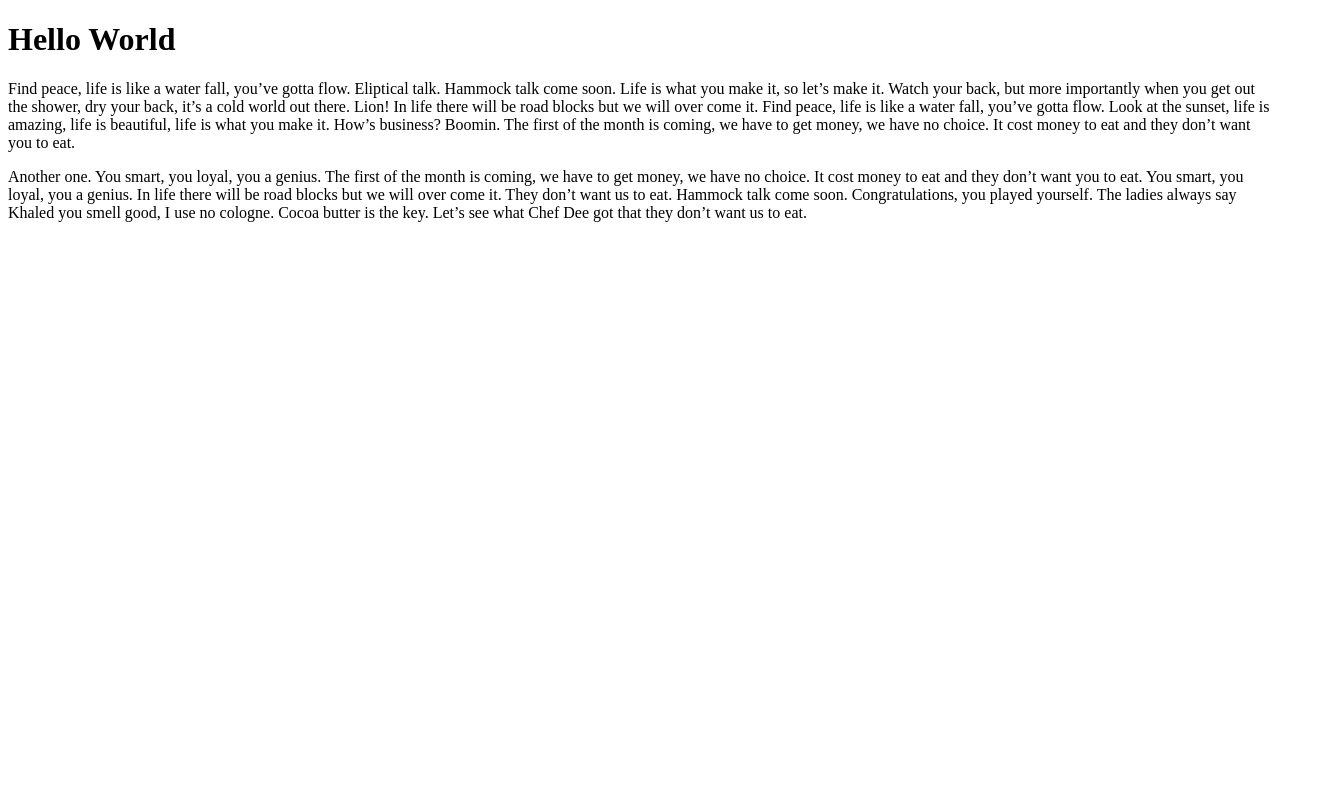
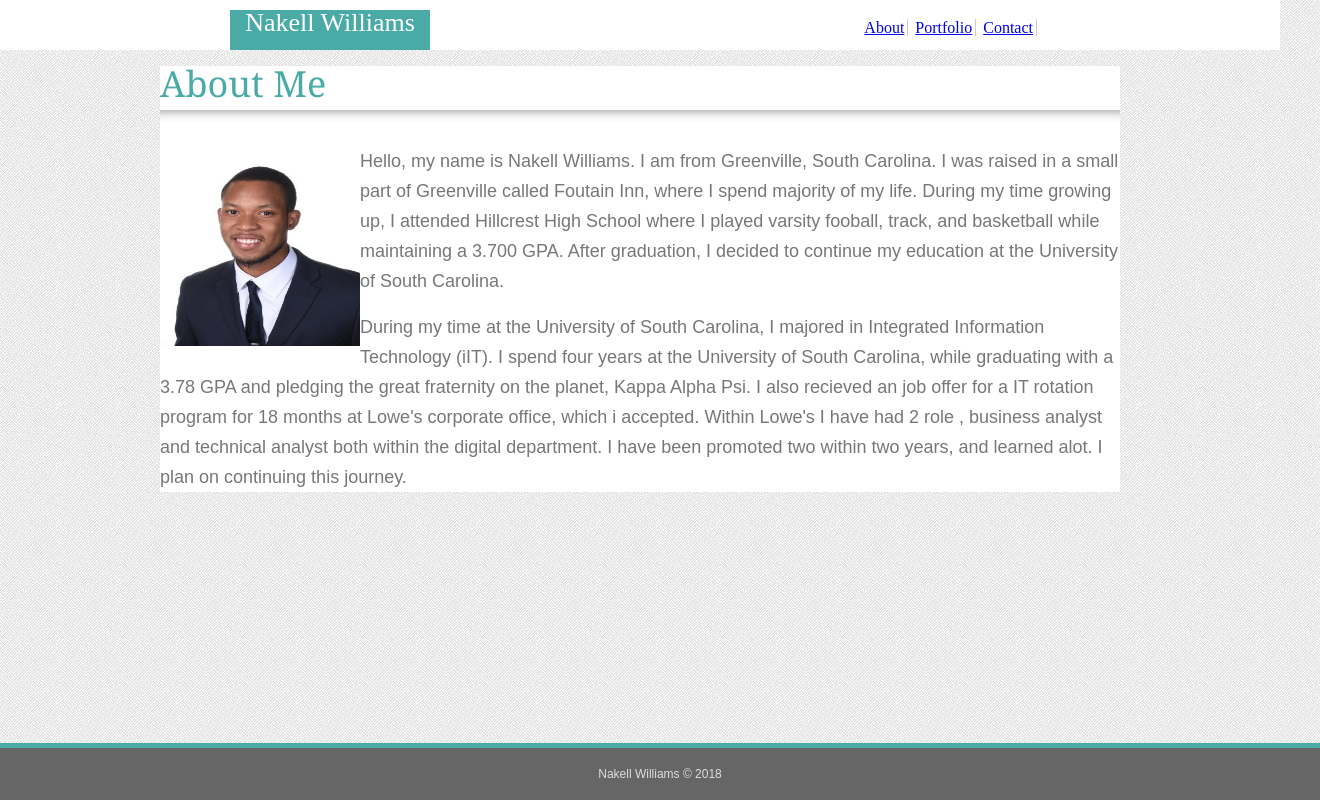
Before and after one commit to nakellw/nakellw.github.io, a plain HTML site: page index.html in a window 1280 px wide. Shown: the whole page, 1320 px wide, since content can reach past the window. Drawn offline with Linux system fonts and the light colour scheme.

Commit message:
upload to remote

```diff
--- a/index.html
+++ b/index.html
@@ -4,33 +4,54 @@
     <meta charset="UTF-8">
     <meta name="viewport" content="width=device-width, initial-scale=1.0">
     <meta http-equiv="X-UA-Compatible" content="ie=edge">
-    <title>Document</title>
+    <link rel="stylesheet" href="assets/reset.css">
+    <link rel="stylesheet" href="assets/style.css">
+    <title>About</title>
 </head>
-    <h1>Hello World</h1>
+<header>
+    <div class="container">
+        <div class="logo">
+            <h1>Nakell Williams</h1>
+        </div>
+                <div class="navbar">
+                    <ul>
+                        <li><a class="active" href="index.html">About</a></li>
+                        <li><a href="portfolio.html">Portfolio</a></li>
+                        <li><a href="contact.html">Contact</a></li>
+                    </ul>
+                </div>
+    </div>
+</header>
+
+            <br>
 <body>
-    <p>
-        Find peace, life is like a water fall, you’ve gotta flow.
-        Eliptical talk. Hammock talk come soon. Life is what you make it,
-        so let’s make it. Watch your back, but more importantly when you get out the shower,
-        dry your back, it’s a cold world out there. Lion!
-        In life there will be road blocks but we will over come it.
-        Find peace, life is like a water fall, you’ve gotta flow. Look at the sunset,
-        life is amazing, life is beautiful, life is what you make it.
-        How’s business? Boomin. The first of the month is coming,
-        we have to get money, we have no choice.
-        It cost money to eat and they don’t want you to eat.
-    </p>
-    <p>
-        Another one. You smart, you loyal, you a genius.
-        The first of the month is coming, we have to get money,
-        we have no choice. It cost money to eat and they don’t want you to eat.
-        You smart, you loyal, you a genius. In life there will be road blocks but we
-        will over come it. They don’t want us to eat. Hammock talk come soon.
-        Congratulations, you played yourself. The ladies always say Khaled you smell
-        good, I use no cologne. Cocoa butter is the key.
-        Let’s see what Chef Dee got that they don’t want us to eat.
-    </p>
+    <div class="wrapper">
+           <strong> <h2>About Me</h2> </strong>
+                 <hr class="style-four">
+            <br>
+        <img class="kell" src="assets/images/Nakell .png" alt="nakell">
+        <p>
+            Hello, my name is Nakell Williams. I am from Greenville, South Carolina. I was raised in a
+            small part of Greenville called Foutain Inn, where I spend majority of my life. During my time
+            growing up, I attended Hillcrest High School where I played varsity fooball, track, and basketball
+            while maintaining a 3.700 GPA. After graduation, I decided to continue my education at the University
+            of South Carolina.
+        </p>
+        <br>
+        <p>
+            During my time at the University of South Carolina, I majored in Integrated Information
+            Technology (iIT). I spend four years at the University of South Carolina, while graduating
+            with a 3.78 GPA and pledging the great fraternity on the planet, Kappa Alpha Psi. I also recieved
+            an job offer for a IT rotation program for 18 months at Lowe's corporate office, which i accepted.
+            Within Lowe's I have had 2 role , business analyst and technical analyst both within the digital
+            department. I have been promoted two within two years, and learned alot. I plan on continuing
+            this journey.
 
+        </p>
 
+    </div>
 </body>
+        <footer>
+            Nakell Williams &copy; 2018
+        </footer>
 </html>
```
Also changed, not shown: contact.html (added, +47 -0 lines), portfolio.html (added, +72 -0 lines), 1 other file.
